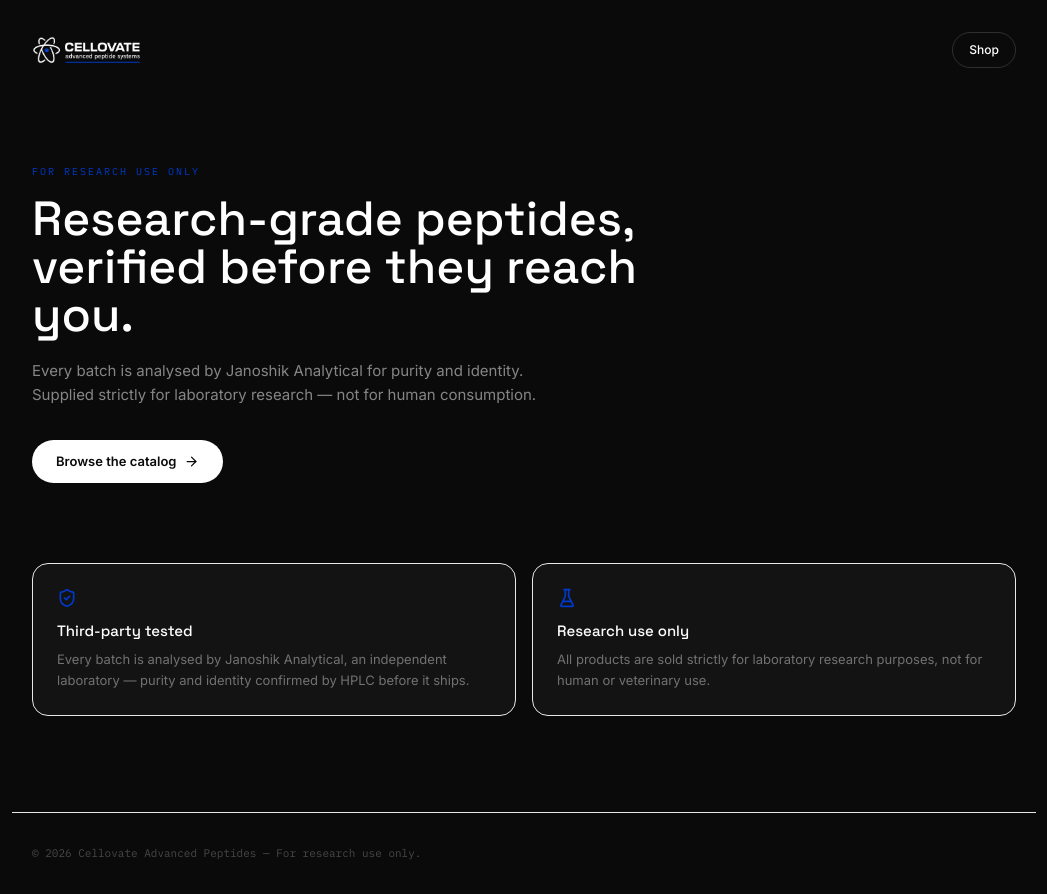
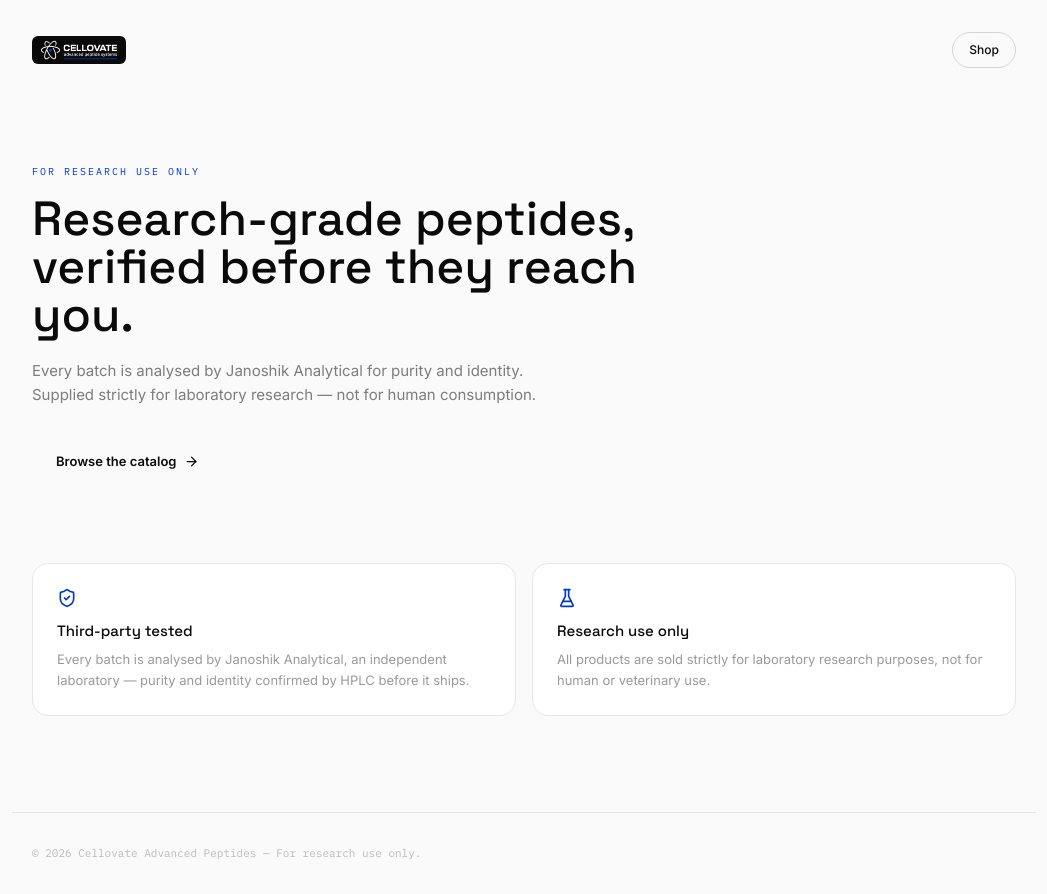
Before and after one commit to farotmatteo-lab/cellovate-site, a Next.js app in the folder cellovate-site/: page / in a window 1280 px wide. Shown: the whole page, without its empty margins (116-1163 px from the left). Built offline with nearby package versions, Linux system fonts and the light colour scheme.

Commit message:
Add files via upload

```diff
--- a/cellovate-site/pages/index.js
+++ b/cellovate-site/pages/index.js
@@ -13,7 +13,7 @@ export default function Home() {
         />
       </Head>
 
-      <main className="min-h-screen bg-[#0A0A0A] text-white font-sans">
+      <main className="min-h-screen bg-[#FAFAFA] text-[#0A0A0A] font-sans">
         <style>{`
           @import url('https://fonts.googleapis.com/css2?family=Space+Grotesk:wght@500;600;700&family=Inter:wght@400;500;600&family=IBM+Plex+Mono:wght@400;500&display=swap');
           .font-display { font-family: 'Space Grotesk', sans-serif; }
@@ -22,10 +22,10 @@ export default function Home() {
         `}</style>
 
         <header className="max-w-5xl mx-auto px-5 pt-8 flex items-center justify-between">
-          <img src="/logo.png" alt="Cellovate" className="h-7 w-auto" />
+          <img src="/logo.png" alt="Cellovate" className="h-7 w-auto bg-[#0A0A0A] rounded-md px-2 py-1" />
           <Link
             href="/shop"
-            className="text-[12px] font-medium border border-white/15 rounded-full px-4 py-2 hover:border-[#0039CC] transition"
+            className="text-[12px] font-medium border border-black/15 rounded-full px-4 py-2 hover:border-[#0039CC] transition"
           >
             Shop
           </Link>
@@ -38,14 +38,14 @@ export default function Home() {
           <h1 className="font-display text-4xl sm:text-5xl leading-[1.1] max-w-2xl">
             Research-grade peptides, verified before they reach you.
           </h1>
-          <p className="text-white/50 text-[15px] max-w-lg mt-5 leading-relaxed">
+          <p className="text-black/50 text-[15px] max-w-lg mt-5 leading-relaxed">
             Every batch is analysed by Janoshik Analytical for purity and
             identity. Supplied strictly for laboratory research — not for
             human consumption.
           </p>
           <Link
             href="/shop"
-            className="inline-flex items-center gap-2 mt-8 bg-white text-[#0A0A0A] rounded-full px-6 py-3 text-[13px] font-semibold hover:bg-white/90 transition"
+            className="inline-flex items-center gap-2 mt-8 bg-[#FAFAFA] text-[#0A0A0A] rounded-full px-6 py-3 text-[13px] font-semibold hover:bg-[#FAFAFA]/85 transition"
           >
             Browse the catalog
             <ArrowRight size={15} />
@@ -53,30 +53,30 @@ export default function Home() {
         </section>
 
         <section className="max-w-5xl mx-auto px-5 pb-24 grid sm:grid-cols-2 gap-4">
-          <div className="bg-[#131313] border border-white/8 rounded-2xl p-6">
+          <div className="bg-white border border-black/8 rounded-2xl p-6">
             <ShieldCheck size={20} className="text-[#0039CC] mb-3" />
             <h3 className="font-display text-[15px] mb-1.5">
               Third-party tested
             </h3>
-            <p className="text-[13px] text-white/40 leading-relaxed">
+            <p className="text-[13px] text-black/40 leading-relaxed">
               Every batch is analysed by Janoshik Analytical, an independent
               laboratory — purity and identity confirmed by HPLC before it
               ships.
             </p>
           </div>
-          <div className="bg-[#131313] border border-white/8 rounded-2xl p-6">
+          <div className="bg-white border border-black/8 rounded-2xl p-6">
             <FlaskConical size={20} className="text-[#0039CC] mb-3" />
             <h3 className="font-display text-[15px] mb-1.5">
               Research use only
             </h3>
-            <p className="text-[13px] text-white/40 leading-relaxed">
+            <p className="text-[13px] text-black/40 leading-relaxed">
               All products are sold strictly for laboratory research
               purposes, not for human or veterinary use.
             </p>
           </div>
         </section>
 
-        <footer className="max-w-5xl mx-auto px-5 py-8 border-t border-white/8 text-[11px] text-white/25 font-mono">
+        <footer className="max-w-5xl mx-auto px-5 py-8 border-t border-black/8 text-[11px] text-black/25 font-mono">
           © {new Date().getFullYear()} Cellovate Advanced Peptides — For
           research use only.
         </footer>
```
